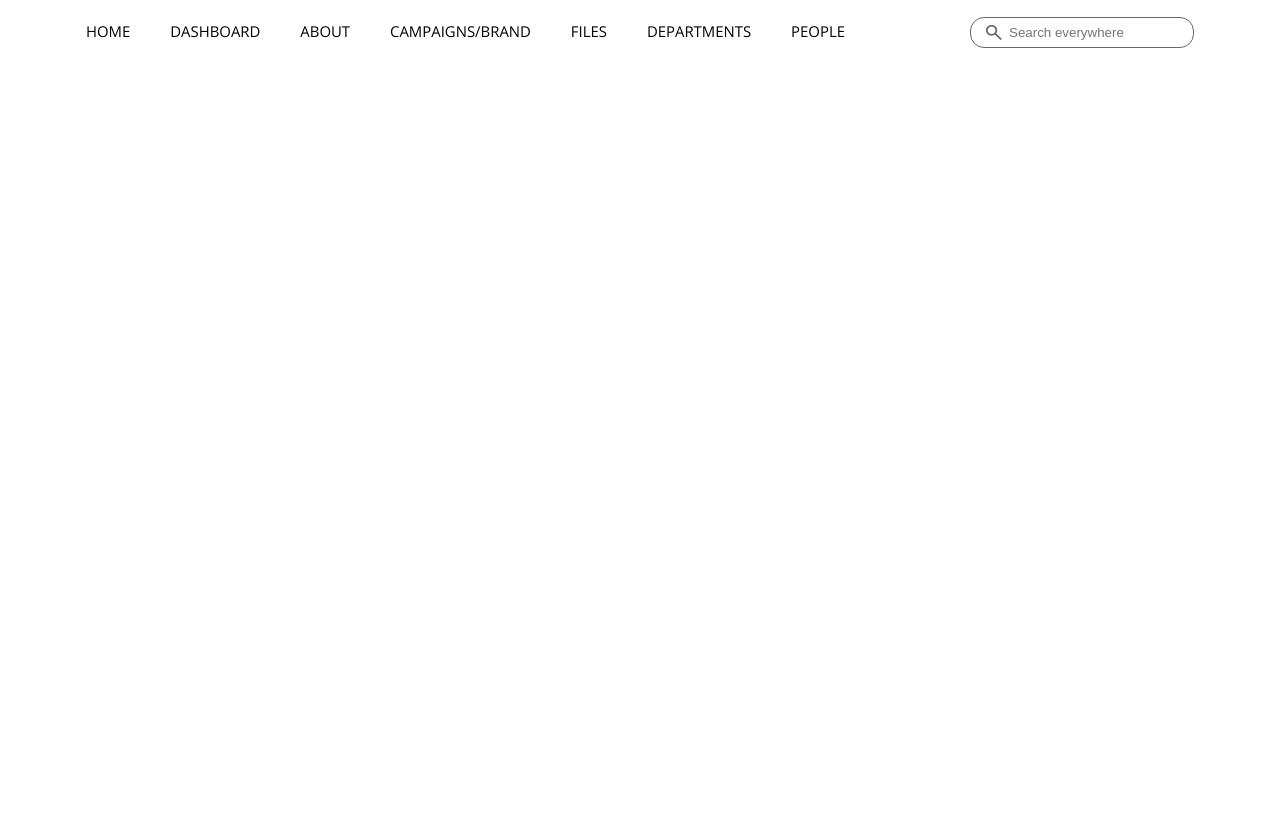
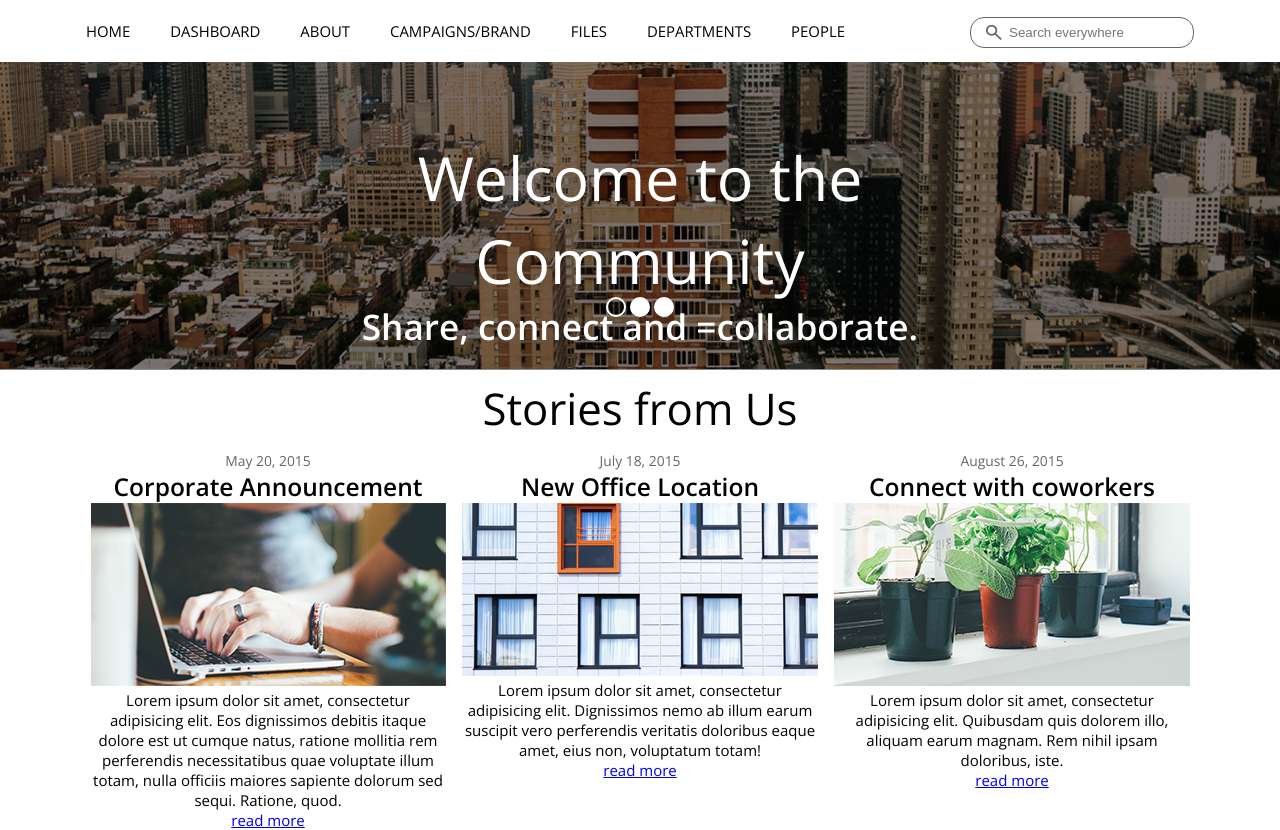
Before and after one commit to marynasalii/IGLOO_coding_challenge, a plain HTML site: page index.html in a window 1280 px wide. Before the commit the page ends 800 px from the top, so only its background shows below. Drawn offline with nearby package versions, Linux system fonts and the light colour scheme.

Commit message:
slider done, start content

```diff
--- a/css/style.css
+++ b/css/style.css
@@ -8,6 +8,38 @@ body {
     background-color: #ffffff;
     font-size: 15px;
 }
+
+h1 {
+    font-size: 3.8rem;
+    color: #ffffff;
+    font-weight: 300;
+    text-align: center;
+}
+
+h2 {
+    font-size: 2.733rem;
+    color: #020202;
+    font-weight: 300;
+    text-align: center;
+}
+
+h3 {
+    font-size: 2.2rem;
+    color: #ffffff;
+    text-align: center;
+}
+
+h4 {
+    font-size: 1.533rem;
+    color: #020202;
+    font-weight: 600;
+    text-align: center;
+}
+
+.container {
+    margin: 0 auto;
+}
+
 
 /***********
 HEADER
@@ -105,6 +137,148 @@ header .container section form input:focus{
 }
 
 
+/***********
+.SLIDER
+***********/
+
+
+.slider {
+    height: 308px;
+}
+
+.slider-wrapper {
+    position: relative;
+    width: 100%;
+    text-align: center;
+    margin: 0 auto;
+    border-bottom: 1px solid #8b8b8b;
+}
+
+.slider-wrapper .slider-caption {
+    position: absolute;
+    width: 770px;
+    height: 160px;
+    margin-left: auto;
+    margin-right: auto;
+    left: 0;
+    right: 0;
+    top: 0;
+    bottom: 0;
+    z-index: 1;
+    margin: auto;
+}
+
+.slider-wrapper .slider-labels {
+    position: absolute;
+    margin-left: auto;
+    margin-right: auto;
+    left: 0;
+    right: 0;
+    bottom: 52px;
+    height: 20px;
+}
+
+.slider-wrapper .slider-labels label {
+    background-color: #ffffff;
+    width: 16px;
+    height: 16px;
+    border: 2px solid #ffffff;
+    border-radius: 10px;
+    display: inline-block;
+    cursor: pointer;
+}
+
+.overflow {
+    width: 100%;
+    overflow: hidden;
+}
+
+.slides .inner {
+    width: 400%;
+}
+
+.slides .inner {
+    -webkit-transform: translateZ(0);
+    -moz-transform: translateZ(0);
+    -o-transform: translateZ(0);
+    -ms-transform: translateZ(0);
+    transform: translateZ(0);
+
+    -webkit-transition: all 800ms cubic-bezier(0.770, 0.000, 0.175, 1.000);
+    -moz-transition: all 800ms cubic-bezier(0.770, 0.000, 0.175, 1.000);
+    -o-transition: all 800ms cubic-bezier(0.770, 0.000, 0.175, 1.000);
+    -ms-transition: all 800ms cubic-bezier(0.770, 0.000, 0.175, 1.000);
+    transition: all 800ms cubic-bezier(0.770, 0.000, 0.175, 1.000);
+
+    -webkit-transition-timing-function: cubic-bezier(0.770, 0.000, 0.175, 1.000);
+    -moz-transition-timing-function: cubic-bezier(0.770, 0.000, 0.175, 1.000);
+    -o-transition-timing-function: cubic-bezier(0.770, 0.000, 0.175, 1.000);
+    -ms-transition-timing-function: cubic-bezier(0.770, 0.000, 0.175, 1.000);
+    transition-timing-function: cubic-bezier(0.770, 0.000, 0.175, 1.000);
+}
+
+.slides img {
+    height: 307px;
+    width: 25%;
+    float: left;
+}
+
+#slide1:checked ~ .slides .inner {
+    margin-left: 0;
+}
+
+#slide2:checked ~ .slides .inner {
+    margin-left: -100%;
+}
+
+#slide3:checked ~ .slides .inner {
+    margin-left: -200%;
+}
+
+#slide4:checked ~ .slides .inner {
+    margin-left: -300%;
+}
+
+input[type="radio"] {
+    display: none;
+}
+
+#slide1:checked ~ .slider-labels label[for="slide1"],
+#slide2:checked ~ .slider-labels label[for="slide2"],
+#slide3:checked ~ .slider-labels label[for="slide3"] {
+    background-color: transparent;
+}
+
+
+/***********
+.CONTENT
+***********/
+
+.content .container {
+    width: 1100px;
+}
+
+.content .container article {
+    width: 356px;
+    padding-right: 16px;
+    float: left;
+    text-align: center;
+    padding-top: 12px;
+}
+
+.content .container h2 {
+    padding-top: 8px !important;
+}
+
+.content .container article:last-of-type {
+    padding-right: 0;
+}
+
+.content .container article .content-date {
+    font-size: 0.8667rem;
+    color: #666666;
+}
+
 
 
 
--- a/index.html
+++ b/index.html
@@ -4,7 +4,7 @@
 <head>
   <meta charset=utf-8>
   <title> web dev challenge </title>
-  <link rel="stylesheet" href="https://fonts.googleapis.com/css?family=Open+Sans">
+  <link rel="stylesheet" href="https://fonts.googleapis.com/css?family=Open+Sans:300,400,600">
   <link rel="stylesheet" href="css/style.css">
 </head>
 
@@ -24,7 +24,7 @@
       </nav>
       <section role="search" class="header-search">
         <form action="#" method="get">
-          <input type="search" name="search" id="search" placeholder="Search everywhere" maxlength="200" />
+          <input type="search" name="search" class="header-search" placeholder="Search everywhere" maxlength="200" />
           <img src="images/search-icon.png" alt="search">
         </form>
       </section>
@@ -33,13 +33,55 @@
   <!--end header-->
 
   <section class="slider">
-
-  </section>
-  <!--end .slider-->
+    <div class="slider-wrapper">
+      <div class="slider-caption">
+        <h1>Welcome to the Community</h1>
+        <h3>Share, connect and =collaborate.</h3>
+      </div>
+      <input checked="" type="radio" name="slider" id="slide1" selected="false">
+      <input type="radio" name="slider" id="slide2" selected="false">
+      <input type="radio" name="slider" id="slide3" selected="false">
+      <div class="slides">
+        <div class="overflow">
+          <div class="inner">
+            <img src="images/slider-background.png" alt="community-places">
+            <img src="images/slider-background.png" alt="community-places">
+            <img src="images/slider-background.png" alt="community-places">
+          </div>
+        </div>
+      </div>
+      <div class="slider-labels">
+        <label for="slide1"></label>
+        <label for="slide2"></label>
+        <label for="slide3"></label>
+      </div>
+    </div>
+  </section> <!--end .slider-->
 
   <section class="content">
     <div class="container">
-
+      <h2>Stories from Us</h2>
+      <article>
+        <span class="content-date">May 20, 2015</span>
+        <h4>Corporate Announcement</h4>
+        <img src="images/article1-pic.png" alt="corporate-announcement">
+        <p class="content-acticle">Lorem ipsum dolor sit amet, consectetur adipisicing elit. Eos dignissimos debitis itaque dolore est ut cumque natus, ratione mollitia rem perferendis necessitatibus quae voluptate illum totam, nulla officiis maiores sapiente dolorum sed sequi. Ratione, quod.</p>
+        <a href="#" class="content-read-more">read more</a>
+      </article>
+      <article>
+        <span class="content-date">July 18, 2015</span>
+        <h4>New Office Location</h4>
+        <img src="images/article2-pic.png" alt="new-office">
+        <p class="content-acticle">Lorem ipsum dolor sit amet, consectetur adipisicing elit. Dignissimos nemo ab illum earum suscipit vero perferendis veritatis doloribus eaque amet, eius non, voluptatum totam!</p>
+        <a href="#" class="content-read-more">read more</a>
+      </article>
+      <article>
+        <span class="content-date">August 26, 2015</span>
+        <h4>Connect with coworkers</h4>
+        <img src="images/article3-pic.png" alt="connect-coworkers">
+        <p class="content-acticle">Lorem ipsum dolor sit amet, consectetur adipisicing elit. Quibusdam quis dolorem illo, aliquam earum magnam. Rem nihil ipsam doloribus, iste.</p>
+        <a href="#" class="content-read-more">read more</a>
+      </article>
     </div>
   </section>
   <!--end .content-->
```
Also changed, not shown: images/article1-pic.png (added), images/article2-pic.png (added), images/article3-pic.png (added), images/slider-background.png (added).
